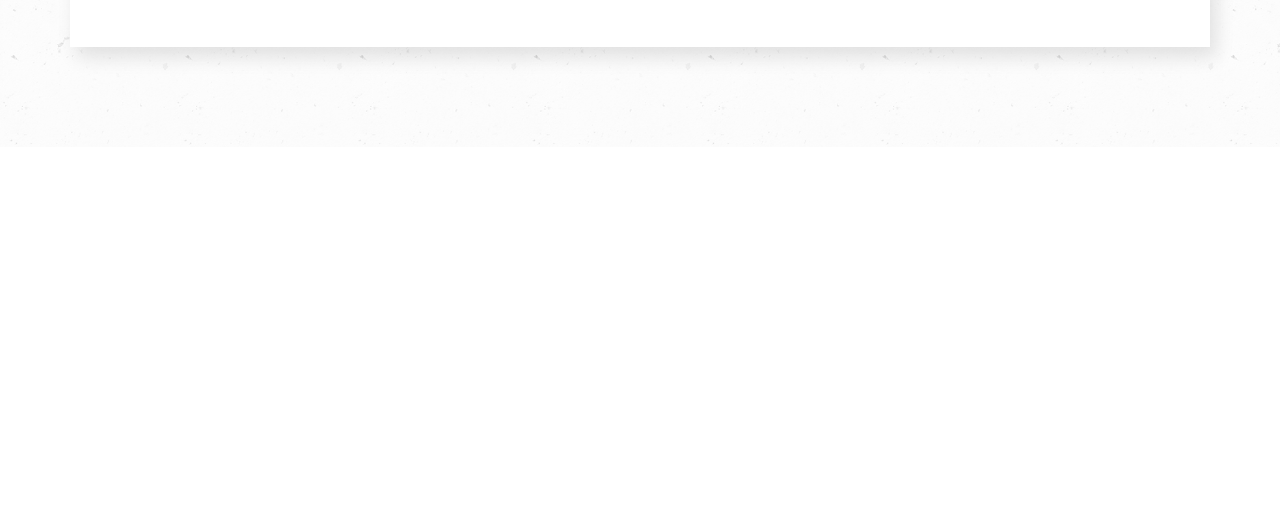
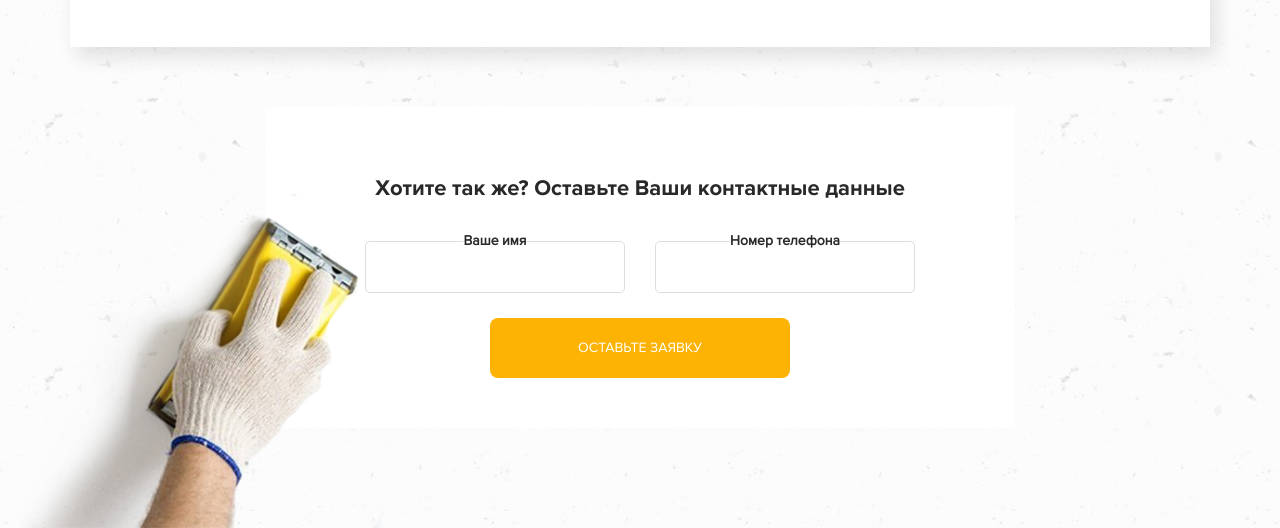
Before and after one commit to andrewSushko1997/andrewSushko1997.github.io, a plain HTML site: page Lesson_13_Project/index.html in a window 1280 px wide. Shown: the part 2989-3517 px from the top of the page. Before the commit the page ends 3136 px from the top, so only its background shows below. Drawn offline with nearby package versions, Linux system fonts and the light colour scheme; files whose address does not match are found by name.

Commit message:
Add files via upload

```diff
--- a/Lesson_13_Project/index.html
+++ b/Lesson_13_Project/index.html
@@ -205,7 +205,7 @@
 					<div class="feedback-slider-item">
 						<div class="row">
 							<div class="col-md-6">
-								<div class="fotorama" data-width="510" data-height="310" data-nav="thumbs" data-loop="true">
+								<div class="fotorama" data-width="100%" data-height="310" data-nav="thumbs" data-loop="true">
 									<img src="img/feedback/slider/1.jpg" alt="">
 									<img src="img/feedback/slider/2.jpg" alt="">
 									<img src="img/feedback/slider/3.jpg" alt="">
@@ -319,8 +319,33 @@
 							</div>
 						</div>
 					</div>
+				</div> <!-- feedback-slider -->
+
+				<div class="row">
+					<div class="col-md-8 col-md-offset-2">
+						<div class="feedback-form main-form">
+							<h3>Хотите так же? Оставьте Ваши контактные данные</h3>
+							<form action="#">
+								<div class="row">
+									<div class="col-md-6">
+										<label class="main-form-label" for="#">Ваше имя</label>
+										<input class="main-form-input" type="text">
+									</div>
+
+									<div class="col-md-6">
+										<label class="main-form-label" for="#">Номер телефона</label>
+										<input class="main-form-input" type="text">
+									</div>
+								</div>
+
+
+								<button class="button main-form-button feedback-form-btn" type="submit">Оставьте заявку</button>
+							</form>
+						</div>
+					</div>
 				</div>
 			</div>
+			<img class="hand" src="img/hand.png" alt="">
 		</section>
 
 		<!-- Modal window -->
--- a/Lesson_13_Project/less/style.less
+++ b/Lesson_13_Project/less/style.less
@@ -333,6 +333,7 @@ section {
 .feedback {
 	background: #fff url(../img/feedback/feedback-bg.jpg) center no-repeat;
 	background-size: cover;
+	position: relative;
 	&-header {
 
 		h2 {
@@ -369,6 +370,20 @@ section {
 	&-info {
 		font-size: 1.6rem;
 	}
+	&-form {
+		margin-top: 6rem;
+		padding: 5rem 10rem;
+		text-align: center;
+		h3 {
+			font-size: 2.2rem;
+			margin-bottom: 4rem;
+			.bold();
+		}
+		&-btn {
+			max-width: 30rem;
+		}
+
+	}
 	.media {
 		margin-top: 5rem;
 		font-size: 1.6rem;
@@ -399,6 +414,12 @@ section {
 			border-top-right-radius: 2rem;
 
 		}
+	}
+	.hand {
+		position: absolute;
+		bottom: 0;
+		left: 0;
+		max-width: 30%;
 	}
 }
 
@@ -447,6 +468,17 @@ section {
 	}
 }
 
+@media (max-width: 1049px) {
+	.feedback {
+		&-prev-btn {
+			left: 0;
+		}
+		&-next-btn {
+			right: 0;
+		}
+	}
+}
+
 @media (max-width: 991px) {
 	.main {
 		background-position: top right;
@@ -475,6 +507,12 @@ section {
 			margin-top: 4rem;
 		}
 	}
+
+	.feedback {
+		.fotorama {
+			margin-bottom: 3rem;
+		}
+	}
 }
 
 @media (max-width: 767px) {
```
Also changed, not shown: Lesson_13_Project/css/style.css, Lesson_13_Project/img/hand.png (added).
